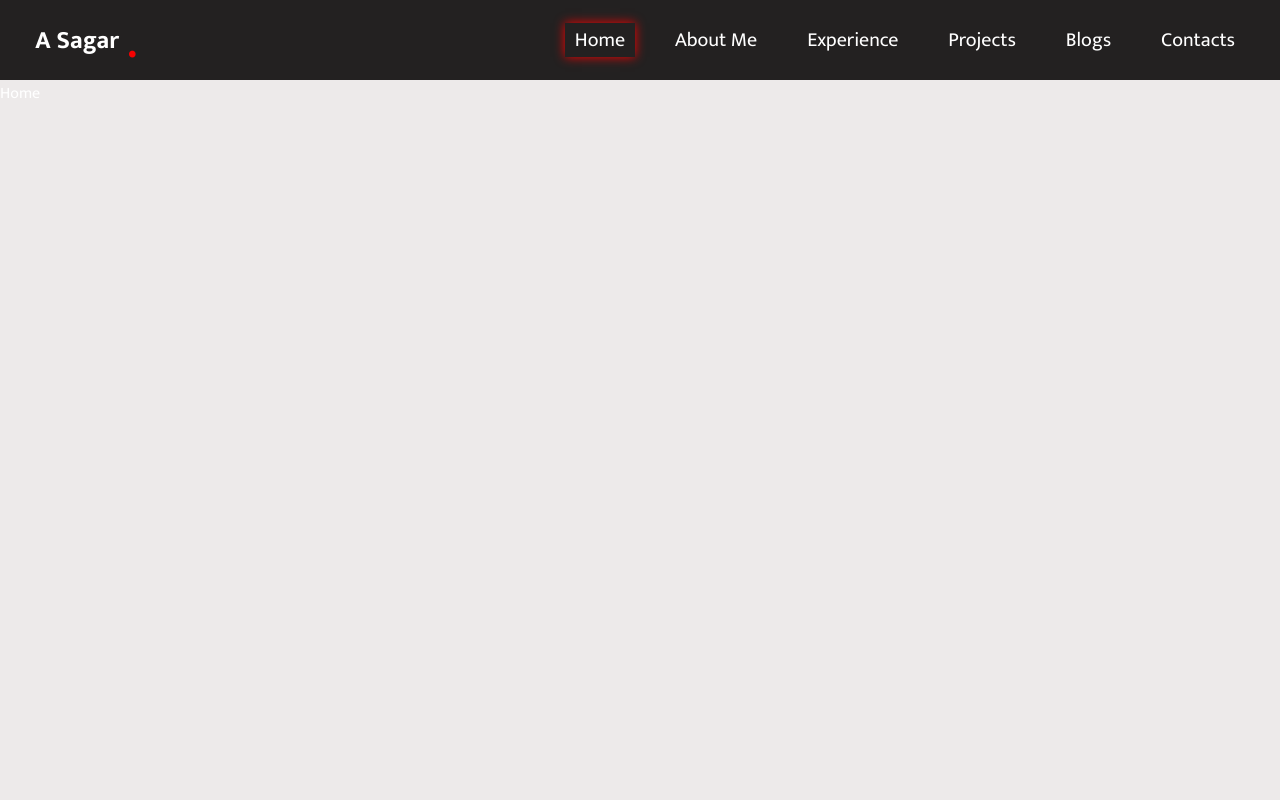
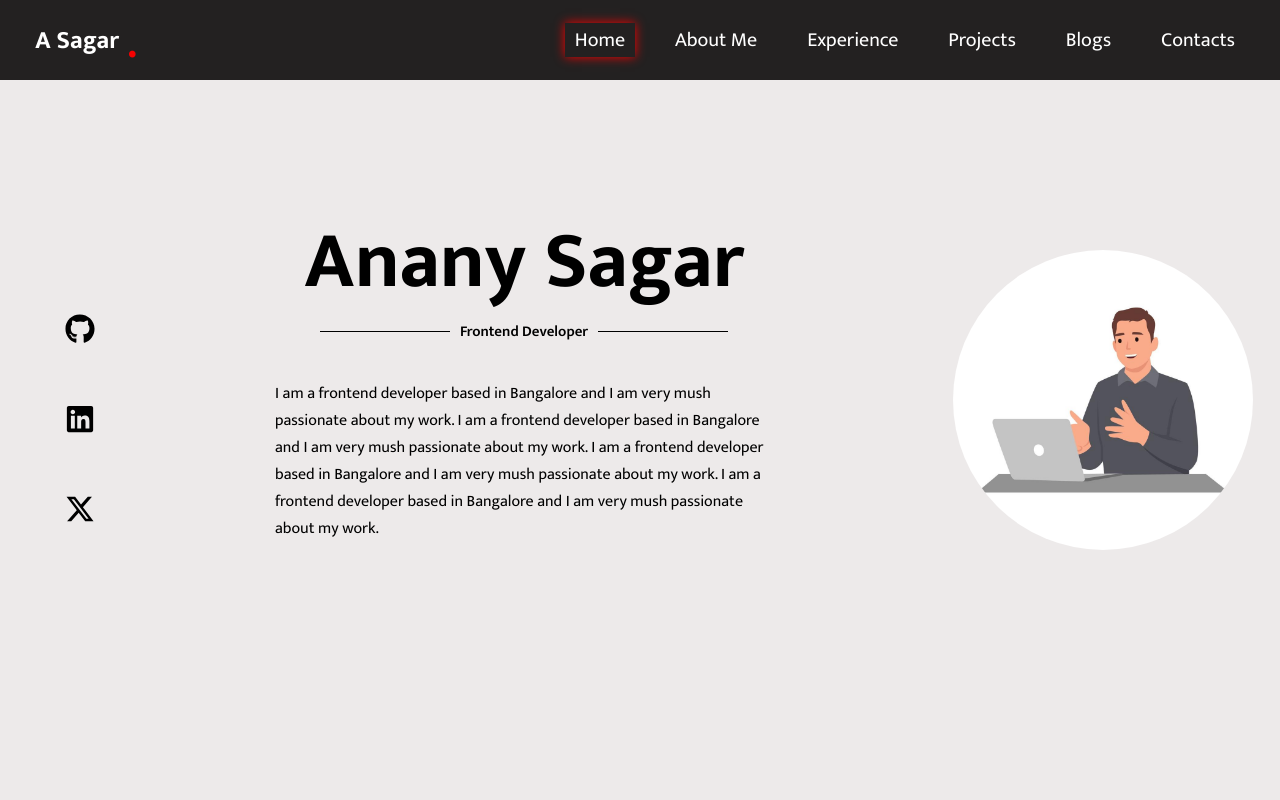
Before and after one commit to ananysagar/portfolio, a React (Create React App) app: page / in a window 1280 px wide. Shown: the top 800 px of the page. Built offline with nearby package versions, Linux system fonts and the light colour scheme.

Commit message:
creating the hero section

```diff
--- a/package.json
+++ b/package.json
@@ -9,6 +9,7 @@
     "react": "^18.3.1",
     "react-dom": "^18.3.1",
     "react-icons": "^5.1.0",
+    "react-router-dom": "^6.23.0",
     "react-scripts": "5.0.1",
     "web-vitals": "^2.1.4"
   },
--- a/src/App.css
+++ b/src/App.css
@@ -14,6 +14,6 @@ section {
   width: 100%;
   min-height: 100vh;
   background: #edeaea;
-  color: #fff;
+  color: #000000;
 
 }
--- a/src/App.js
+++ b/src/App.js
@@ -1,10 +1,11 @@
 import './App.css';
-import Navbar from './components/navbar';
+import Navbar from './components/Navbar';
+import Home from './components/Home';
 function App() {
   return (
     <div className="App">
       <Navbar/>
-      <section id="home">Home</section>
+      <section id="home"><Home /></section>
       <section id="aboutme">About Me</section>
       <section id="experience">Experiences</section>
       <section id="project">Projects</section>
--- /dev/null
+++ b/src/components/Home.jsx
@@ -0,0 +1,38 @@
+import React from "react";
+import "./home.css";
+
+// ** icons import
+import { FaGithub } from "react-icons/fa";
+import { FaLinkedin } from "react-icons/fa";
+import { FaXTwitter } from "react-icons/fa6";
+import image from '../images/image.jpg'
+const Home = () => {
+  return (
+    <div className="home">
+      <div className="socials">
+            <a href="www.github.com/ananysagar" className="icons github-icon"><FaGithub /></a>
+            <a href="www.linkedin.com/in/ananysagar" className="icons linkedin-icon"><FaLinkedin /></a>
+            <a href="www.x.com/ananysagar" className="icons twitter-icon"><FaXTwitter /></a>
+
+      </div>
+      <div className="short-intro">
+        <h1>Anany Sagar</h1>
+        <div className="designation">
+            <span className="horizontal-line"></span>
+            <h4>Frontend Developer</h4>
+            <span className="horizontal-line"></span>
+        </div>
+        <p>I am a frontend developer based in Bangalore and I am very mush passionate about my work.
+        I am a frontend developer based in Bangalore and I am very mush passionate about my work.
+        I am a frontend developer based in Bangalore and I am very mush passionate about my work.
+        I am a frontend developer based in Bangalore and I am very mush passionate about my work.
+        </p>
+      </div>
+      <div className="my-pic">
+        <img src={image} alt="" width='300px'/>
+      </div>
+    </div>
+  );
+};
+
+export default Home;
--- /dev/null
+++ b/src/components/home.css
@@ -0,0 +1,67 @@
+.home {
+    display: flex;
+    padding-top: 50px;
+    padding-left: 35px;
+    overflow: hidden;
+}
+.socials {
+    display: flex;
+    flex-direction: column;
+    padding-top: 180px;
+    padding-left: 30px;
+    gap: 40px;
+}
+.icons {
+    font-size: 30px;
+    color: black;
+    cursor: pointer;
+}
+.icons:hover {
+    color: rgb(43, 42, 42);
+}
+
+.short-intro {
+    display: flex;
+    flex-direction: column;
+    padding-left: 180px;
+    align-items: center;
+    min-width: 40%;
+}
+.short-intro h1 {
+    font-size: 80px;
+    margin-bottom: 0;
+}
+.designation {
+    display: flex;
+    flex-direction: row;
+    align-items: center;
+    gap: 10px;
+    margin-top: -30px;
+}
+.horizontal-line {
+    width: 130px;
+    height: 1px;
+    background-color: black;
+}
+.designation h4 {
+    font-size: 15px;
+    font-weight: 600;
+    color: #000000;
+}
+.short-intro p{
+    word-wrap: break-word;
+    overflow-wrap: break-word;
+
+    color: #000000;
+}
+
+
+.my-pic {
+    min-width: 40%;
+    padding-top: 120px;
+    padding-left: 180px;
+}
+.my-pic  img {
+    border-radius: 50%;
+    border: none;
+}
```
Also changed, not shown: src/images/image.jpg (added), 1 other file (tests, documents, lock files or other folders).
